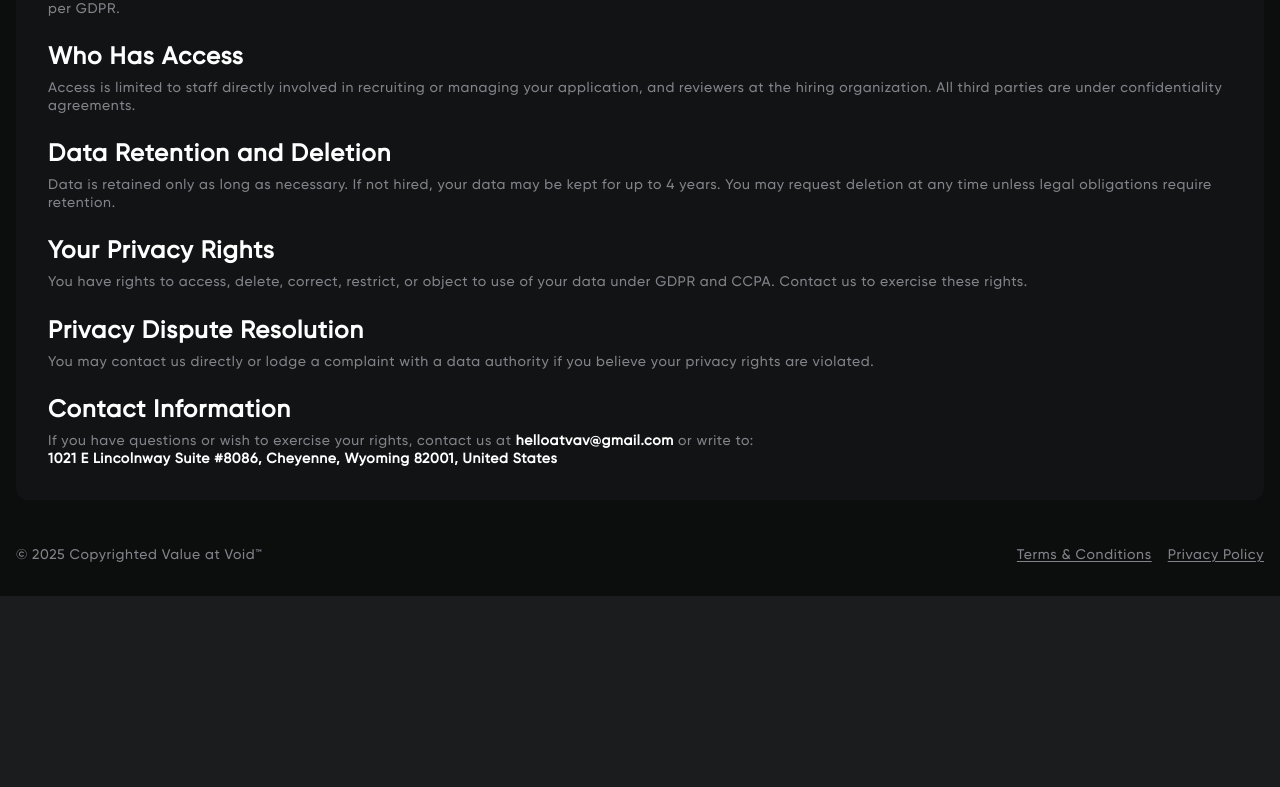
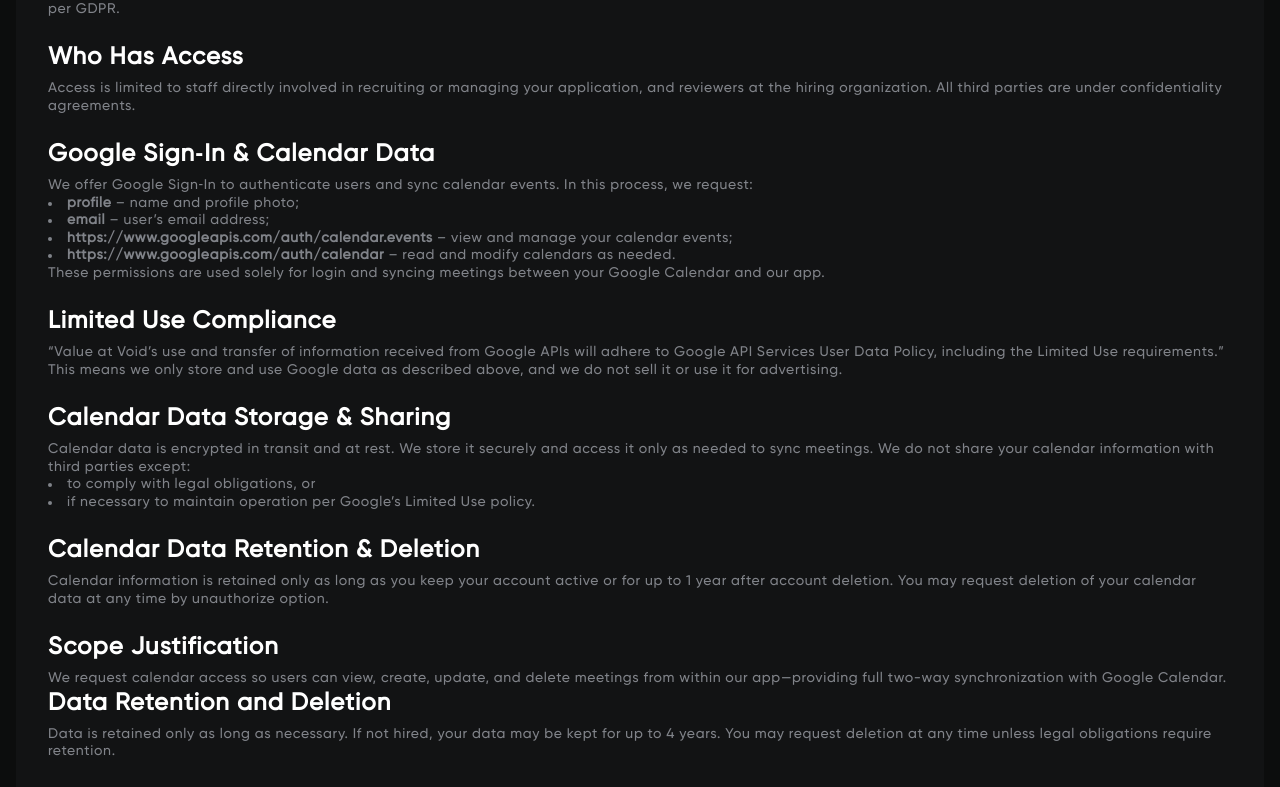
Before and after one commit to vavgithub/hirehive-1, a React (Vite) app in the folder client/: page /privacy-policy in a window 1280 px wide. Shown: the part 420-1207 px from the top of the page. Before the commit the page ends 1016 px from the top, so only its background shows below. Built offline with nearby package versions, Linux system fonts and the light colour scheme; no server answers; a web font is replaced by a local one.

Commit message:
Verfication details fix

```diff
--- a/client/index.html
+++ b/client/index.html
@@ -4,6 +4,7 @@
     <meta charset="UTF-8" />
     <link rel="icon" type="image/svg+xml" href="/lightLogo.svg" />
     <meta name="viewport" content="width=device-width, initial-scale=1.0,user-scalable=no" />
+    <meta name="google-site-verification" content="j2hfcbzNPcvRXCF0Db-7qHHEOiEOHcMowryIKGjWjoA" />
     <link rel="preconnect" href="https://fonts.googleapis.com" />
     <link rel="preconnect" href="https://fonts.gstatic.com" crossorigin />
     <link
--- a/client/src/components/Footer/Footer.jsx
+++ b/client/src/components/Footer/Footer.jsx
@@ -22,9 +22,9 @@ function Footer({ variant = '' }) {
   return (
     <div className={(variant === 'sidebar' ? " md:pl-[17rem] min-w-screen" : "") + " bg-transparent "}>
       <div className='px-4'>
-        <div className="container  flex items-center justify-between  min-h-[5rem] ">
+        <div className="container  flex flex-col sm:flex-row sm:items-center justify-around sm:justify-between  min-h-[5rem] ">
           <p className="typography-body text-font-gray">&copy; {new Date().getFullYear()} Copyrighted Value at Void™</p>
-          <div className='flex gap-4 text-font-gray'>
+          <div className='flex gap-8 sm:gap-4 text-font-gray'>
             {/* <a href="https://www.facebook.com/atvoid" target="_blank" rel="noopener noreferrer">
                   <IconWrapper inheritColor size={0} customIconSize={5} icon={FaFacebook} />
                 </a>
@@ -46,8 +46,8 @@ function Footer({ variant = '' }) {
                 <a href="/pri" target="_blank" rel="noopener noreferrer">
                   <IconWrapper inheritColor size={0} customIconSize={5} icon={FaXTwitter} />
                 </a> */}
-            <span className='cursor-pointer typography-body underline underline-offset-2' onClick={handleTnCredirect}>Terms & Conditions  </span>
-            <span onClick={handlepPredirect} className='cursor-pointer typography-body underline underline-offset-2'>Privacy Policy </span>
+            <a target='_blank' rel='noopener noreferrer' href={(user || candidateData) ? 'terms-and-conditions' : '/terms-and-conditions'} className='cursor-pointer typography-body underline underline-offset-2' >Terms & Conditions  </a>
+            <a target='_blank' rel='noopener noreferrer' href={(user || candidateData) ? 'privacy-policy' : '/privacy-policy'} className='cursor-pointer typography-body underline underline-offset-2'>Privacy Policy </a>
           </div>
         </div>
       </div>
--- a/client/src/pages/Candidate/PrivacyPolicy.jsx
+++ b/client/src/pages/Candidate/PrivacyPolicy.jsx
@@ -59,6 +59,47 @@ const PrivacyPolicy = () => {
               agreements.
             </p>
             <br />
+            {/*  Google Sign‑In & Calendar Access */}
+            <h3>Google Sign‑In & Calendar Data</h3>
+            <p className="typography-body text-font-gray mt-2">
+              We offer Google Sign‑In to authenticate users and sync calendar events. In this process, we request:
+              <ul className="list-disc list-inside">
+                <li><strong>profile</strong> – name and profile photo;</li>
+                <li><strong>email</strong> – user’s email address;</li>
+                <li><strong>https://www.googleapis.com/auth/calendar.events</strong> – view and manage your calendar events;</li>
+                <li><strong>https://www.googleapis.com/auth/calendar</strong> – read and modify calendars as needed.</li>
+              </ul>
+              These permissions are used solely for login and syncing meetings between your Google Calendar and our app.
+            </p>
+        <br/>
+            {/*  Limited Use Compliance */}
+            <h3>Limited Use Compliance</h3>
+            <p className="typography-body text-font-gray mt-2">
+              “Value at Void’s use and transfer of information received from Google APIs will adhere to Google API Services User Data Policy, including the Limited Use requirements.”
+              This means we only store and use Google data as described above, and we do not sell it or use it for advertising.
+            </p>
+            <br/>
+            {/*  Calendar Data Storage & Sharing */}
+            <h3>Calendar Data Storage & Sharing</h3>
+            <p className="typography-body text-font-gray mt-2">
+              Calendar data is encrypted in transit and at rest. We store it securely and access it only as needed to sync meetings. We do not share your calendar information with third parties except:
+              <ul className="list-disc list-inside">
+                <li>to comply with legal obligations, or</li>
+                <li>if necessary to maintain operation per Google’s Limited Use policy.</li>
+              </ul>
+            </p>
+            <br/>
+            {/*  Data Retention & Deletion */}
+            <h3>Calendar Data Retention & Deletion</h3>
+            <p className="typography-body text-font-gray mt-2">
+              Calendar information is retained only as long as you keep your account active or for up to 1 year after account deletion. You may request deletion of your calendar data at any time by unauthorize option.
+            </p>
+            <br/>
+            {/*  Scope Justification for Google */}
+            <h3>Scope Justification</h3>
+            <p className="typography-body text-font-gray mt-2">
+              We request calendar access so users can view, create, update, and delete meetings from within our app—providing full two-way synchronization with Google Calendar.
+            </p>
             <h3>Data Retention and Deletion</h3>
             <p className="typography-body text-font-gray mt-2">
               Data is retained only as long as necessary. If not hired, your
```
